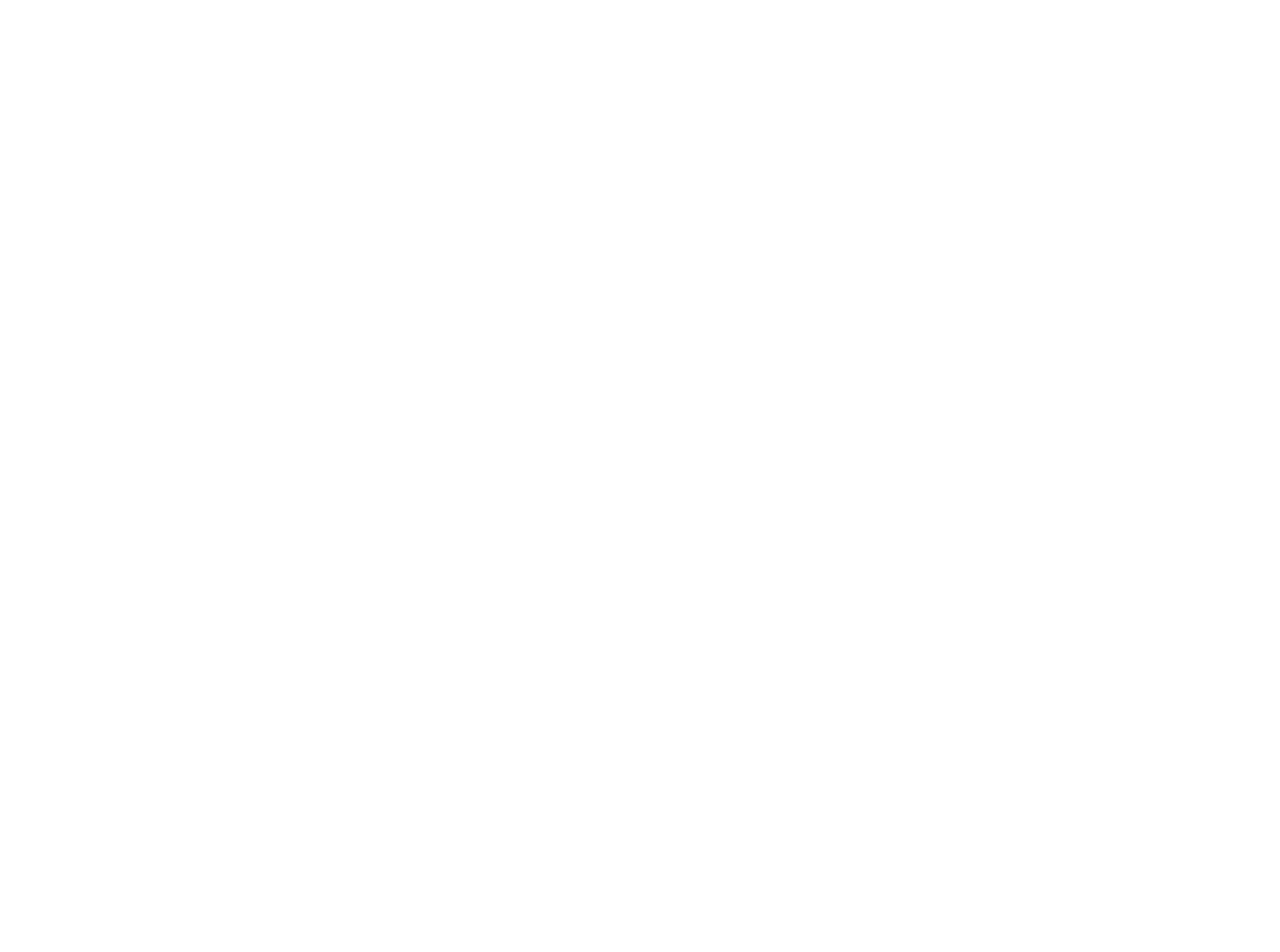
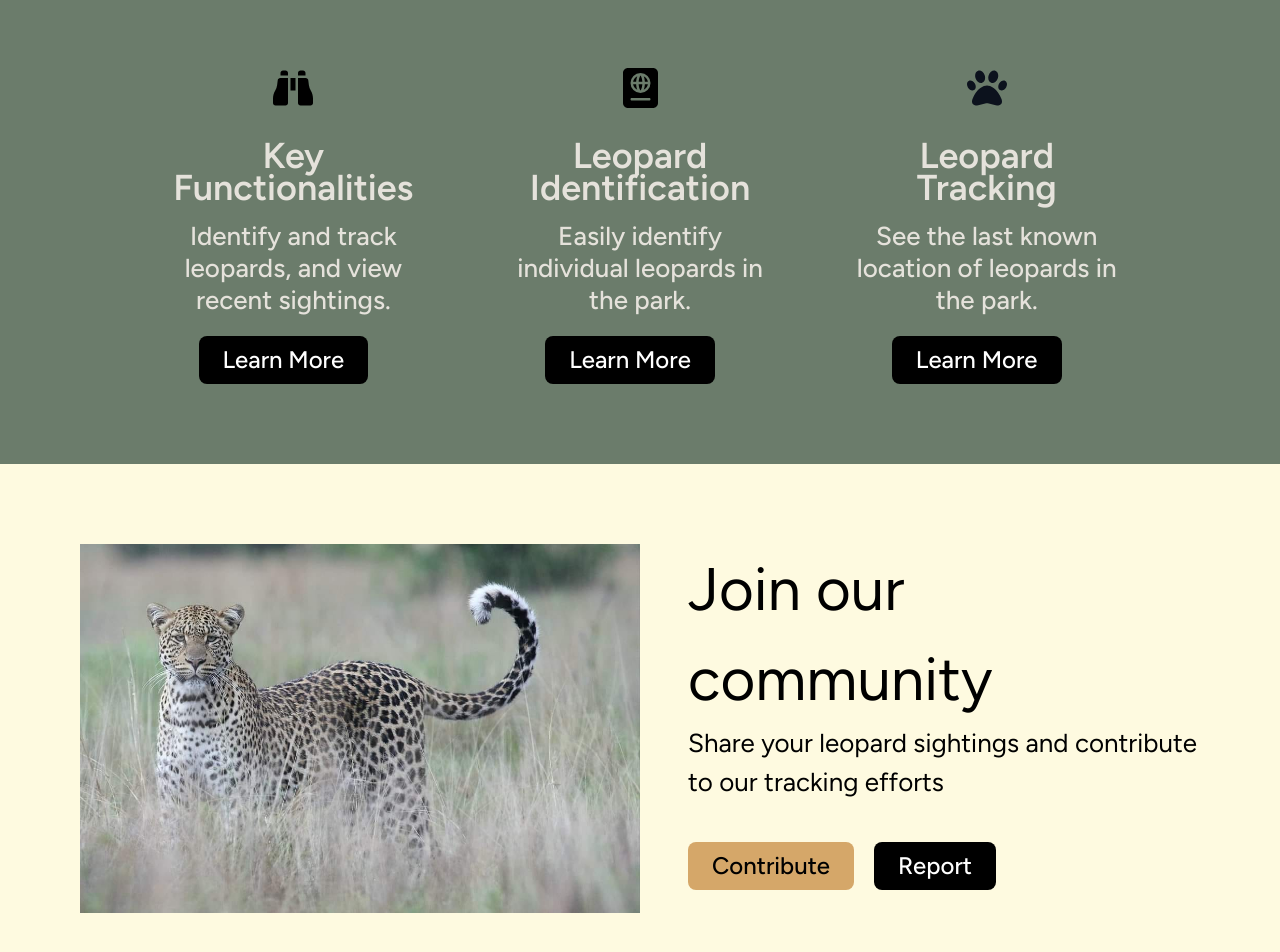
Before and after one commit to kyleabrahamse/pilanesber-leopard-project-v2, a Next.js app: page / in a window 1280 px wide. Shown: the part 1744-2696 px from the top of the page. Before the commit the page ends 1692 px from the top, so only its background shows below. Built offline with nearby package versions, Linux system fonts and the light colour scheme.

Commit message:
added features and JoinUs component

```diff
--- /dev/null
+++ b/app/components/Features.tsx
@@ -0,0 +1,51 @@
+import Image from "next/image";
+import Button from "./Button";
+
+export default function Features() {
+  return (
+    <div className="flex items-center justify-center gap-20 bg-moss px-40 py-20 text-center text-2xl text-alabaster">
+      <div className="w-[400px]">
+        <Image
+          className="mx-auto w-[40px] pb-8"
+          src="/images/binoculars-solid.svg"
+          alt="Binoculars"
+          width={500}
+          height={500}
+        />
+        <h2 className="pb-4 font-semibold">Key Functionalities</h2>
+        <p className="pb-5 font-medium">
+          Identify and track leopards, and view recent sightings.
+        </p>
+        <Button text="Learn More" buttonType="black" />
+      </div>
+      <div className="w-[400px]">
+        <Image
+          className="mx-auto w-[35px] pb-8"
+          src="/images/passport-solid.svg"
+          alt="passport"
+          width={500}
+          height={500}
+        />
+        <h2 className="pb-4 font-semibold">Leopard Identification</h2>
+        <p className="pb-5 font-medium">
+          Easily identify individual leopards in the park.
+        </p>
+        <Button text="Learn More" buttonType="Black" />
+      </div>
+      <div className="w-[400px]">
+        <Image
+          className="mx-auto w-[40px] pb-8"
+          src="/images/paw-solid.svg"
+          alt="paw"
+          width={500}
+          height={500}
+        />
+        <h2 className="pb-4 font-semibold">Leopard Tracking</h2>
+        <p className="pb-5 font-medium">
+          See the last known location of leopards in the park.
+        </p>
+        <Button text="Learn More" buttonType="black" />
+      </div>
+    </div>
+  );
+}
--- /dev/null
+++ b/app/components/JoinUs.tsx
@@ -0,0 +1,26 @@
+import Image from "next/image";
+import Button from "./Button";
+
+export default function JoinUs() {
+  return (
+    <div className="flex gap-12 p-20 bg-cornsilk">
+      <Image
+        className="w-1/2"
+        src="/images/grassy-leopard.jpg"
+        alt="leopard in the grass"
+        width={2000}
+        height={2000}
+      />
+      <div className="">
+        <h1>Join our community</h1>
+        <p>
+          Share your leopard sightings and contribute to our tracking efforts
+        </p>
+        <div className="flex pt-10">
+          <Button text="Contribute" buttonType="white" />
+          <Button text="Report" buttonType="black" />
+        </div>
+      </div>
+    </div>
+  );
+}
--- a/app/components/Preserve.tsx
+++ b/app/components/Preserve.tsx
@@ -4,17 +4,17 @@
 
 export default function Preserve() {
   return (
-    <div className="flex gap-10 bg-alabaster px-20 py-20">
+    <div className="flex gap-10 bg-alabaster px-20 py-20 mt-10">
       <div className="w-1/2">
-        <h1 className="pb-5 text-6xl">
+        <h1 className="pb-5 text-6xl font-medium">
           Preserving Leopards in Pilanesberg National Park
         </h1>
-        <p className="pb-5 text-2xl">
+        <p className="pb-5 text-2xl font-medium">
           Discover the importance of leopard conservation and learn about the
           vital role of the Pilanesberg Leopard Project in protecting these
           magnificent creatures.
         </p>
-        <div className="flex gap-5 pb-10">
+        <div className="flex gap-5 pb-10 font-medium">
           <div className="w-1/2">
             <h2 className="pb-5 text-4xl">Protecting Leopards</h2>
             <p className="text-2xl">
--- a/app/globals.css
+++ b/app/globals.css
@@ -3,9 +3,21 @@
 @tailwind utilities;
 
 .hero {
-    height: 90vh;
+  height: 100vh;
   background-image: url("/images/hero.jpg");
   background-color: var(--moss-green);
   background-repeat: no-repeat;
   background-size: cover;
 }
+
+h1 {
+  font-size: 3.75rem;
+}
+
+h2 {
+  font-size: 36px;
+}
+
+p {
+  font-size: 26px;
+}
--- a/app/page.tsx
+++ b/app/page.tsx
@@ -1,4 +1,6 @@
+import Features from "./components/Features";
 import Hero from "./components/Hero";
+import JoinUs from "./components/JoinUs";
 import Preserve from "./components/Preserve";
 
 export default function Home() {
@@ -7,6 +9,8 @@
       <div className="mx-auto">
         <Hero />
         <Preserve />
+        <Features />
+        <JoinUs />
       </div>
     </main>
   );
```
